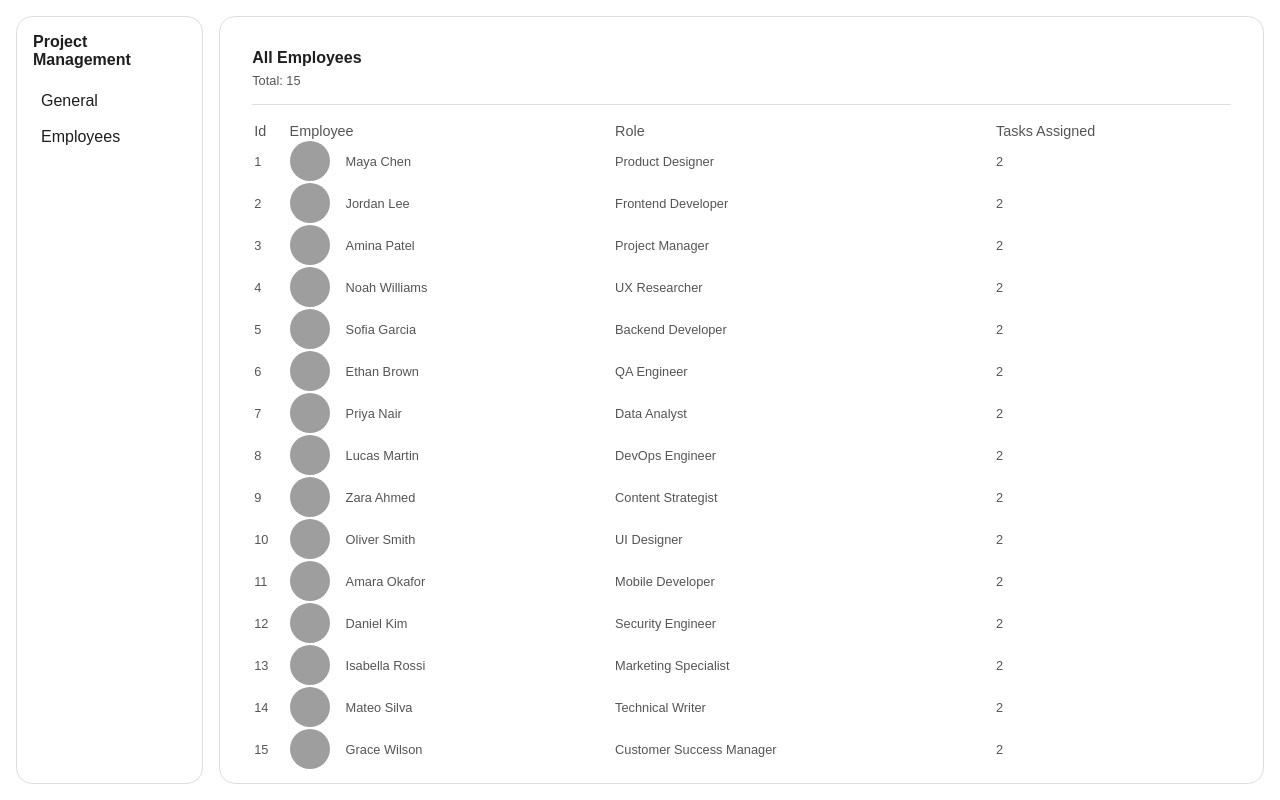
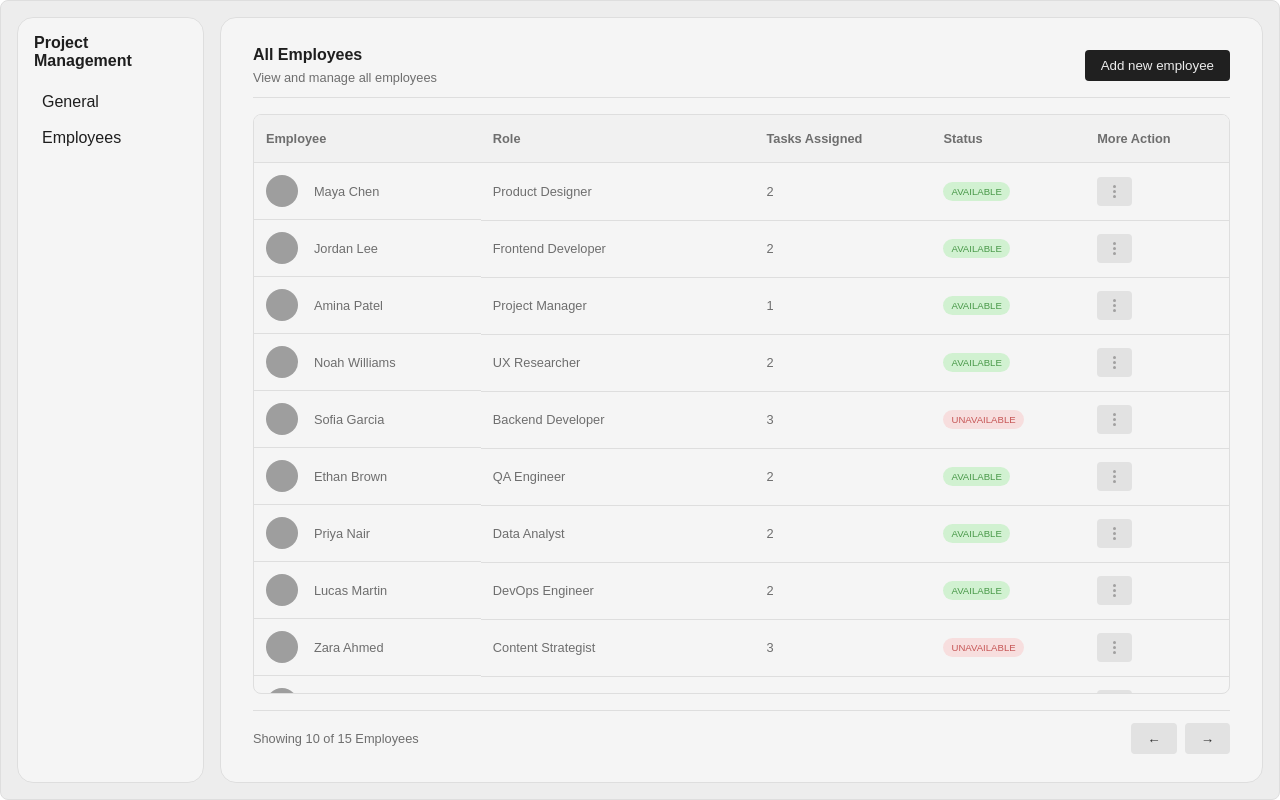
Before and after one commit to Afker99/el-proyecto, a React (Vite) app: page /employees in a window 1280 px wide. Built offline with nearby package versions, Linux system fonts and the light colour scheme; grey boxes are pictures that could not be loaded.

Commit message:
Layout improvements in table

```diff
--- a/src/App.tsx
+++ b/src/App.tsx
@@ -1,5 +1,4 @@
 import styles from "./global.module.scss";
-
 
 import { BrowserRouter, Routes, Route } from "react-router-dom";
 
@@ -8,6 +7,8 @@ import Sidebar from "./components/Sidebar/Sidebar";
 import Homepage from "./components/Homepage/Homepage";
 
 import { EmployeeProvider } from "./Contexts/EmployeeContext";
+
+
 
 function App() {
   return (
--- a/src/Contexts/EmployeeContext.tsx
+++ b/src/Contexts/EmployeeContext.tsx
@@ -6,7 +6,9 @@ type EmployeesContextValue = {
   employees: Employee[];
 };
 
-const EmployeeContext = createContext<EmployeesContextValue | undefined>(undefined);
+const EmployeeContext = createContext<EmployeesContextValue | undefined>(
+  undefined,
+);
 
 interface InitialState {
   employees: Employee[];
@@ -33,7 +35,7 @@ const initialState: InitialState = {
       name: "Amina Patel",
       role: "Project Manager",
       imageUrl: "https://i.pravatar.cc/150?img=3",
-      tasks: ["Plan sprint schedule", "Update project timeline"],
+      tasks: ["Plan sprint schedule",],
     },
     {
       id: "4",
@@ -47,7 +49,7 @@ const initialState: InitialState = {
       name: "Sofia Garcia",
       role: "Backend Developer",
       imageUrl: "https://i.pravatar.cc/150?img=5",
-      tasks: ["Create employee API", "Add request validation"],
+      tasks: ["Create employee API", "Add request validation", "Check dependency alerts"],
     },
     {
       id: "6",
@@ -75,14 +77,14 @@ const initialState: InitialState = {
       name: "Zara Ahmed",
       role: "Content Strategist",
       imageUrl: "https://i.pravatar.cc/150?img=9",
-      tasks: ["Draft help center content", "Review product copy"],
+      tasks: ["Draft help center content", "Review product copy", "Check dependency alerts"],
     },
     {
       id: "10",
       name: "Oliver Smith",
       role: "UI Designer",
       imageUrl: "https://i.pravatar.cc/150?img=10",
-      tasks: ["Design settings page", "Update icon library"],
+      tasks: ["Design settings page", ],
     },
     {
       id: "11",
@@ -103,7 +105,7 @@ const initialState: InitialState = {
       name: "Isabella Rossi",
       role: "Marketing Specialist",
       imageUrl: "https://i.pravatar.cc/150?img=13",
-      tasks: ["Prepare launch campaign", "Update social media calendar"],
+      tasks: ["Prepare launch campaign"],
     },
     {
       id: "14",
@@ -117,7 +119,7 @@ const initialState: InitialState = {
       name: "Grace Wilson",
       role: "Customer Success Manager",
       imageUrl: "https://i.pravatar.cc/150?img=15",
-      tasks: ["Follow up with customers", "Prepare support trends summary"],
+      tasks: ["Follow up with customers", "Prepare support trends summary", "Check dependency alerts"],
     },
   ],
 };
@@ -131,11 +133,16 @@ function reducer(state: InitialState, action: EmpAction) {
   }
 }
 
-function EmployeeProvider({ children }: { children: ReactNode }): React.JSX.Element {
-
-    const [{employees}] = useReducer(reducer, initialState);
+function EmployeeProvider({
+  children,
+}: {
+  children: ReactNode;
+}): React.JSX.Element {
+  const [{ employees }] = useReducer(reducer, initialState);
   return (
-    <EmployeeContext.Provider value={{employees}}>{children}</EmployeeContext.Provider>
+    <EmployeeContext.Provider value={{ employees }}>
+      {children}
+    </EmployeeContext.Provider>
   );
 }
 
@@ -146,4 +153,4 @@ function useEmployees() {
   return context;
 }
 
-export {EmployeeProvider, useEmployees}
+export { EmployeeProvider, useEmployees };
--- a/src/components/Employees/Employees.tsx
+++ b/src/components/Employees/Employees.tsx
@@ -1,6 +1,10 @@
 import { useEmployees } from "../../Contexts/EmployeeContext";
 import type Employee from "../../model/EmpInterface";
 import styles from "./styles.module.scss";
+import global from "../../global.module.scss";
+// import icon from "../../assets/sprite.svg"
+
+import { EMPLOYEES_PER_PAGE } from "../../model/Global";
 
 interface EmployeesProps {
   employees: Employee[];
@@ -8,27 +12,40 @@ interface EmployeesProps {
 
 function Employees(): React.JSX.Element {
   const { employees }: EmployeesProps = useEmployees();
-  const theaders: string[] = ["Id", "Employee", "Role", "Tasks Assigned"];
+  const theaders: string[] = [
+    "Employee",
+    "Role",
+    "Tasks Assigned",
+    "Status",
+    "More Action",
+  ];
   return (
     <div className={styles.employees}>
-      <div>
-        <h2 className={styles.employeesHeading}>All Employees</h2>
-        <p className={styles.employeesCount}>Total: {employees.length}</p>
-      </div>
-      <div>
+      <header>
+        <div>
+          <h2 className={styles.employeesHeading}>All Employees</h2>
+          <p className={styles.employeesCount}>View and manage all employees</p>
+        </div>
+        <div>
+          <button className={`${global.btn} ${global.btnMain}`}>
+            Add new employee
+          </button>
+        </div>
+      </header>
+
+      <main>
         <table className={styles.table}>
-          <thead>
+          <thead className={styles.tableHeaders}>
             <tr>
               {theaders.map((header) => (
-                <td className={styles.tableHeaders}>{header}</td>
+                <th className={styles.tableHeadersCell}>{header}</th>
               ))}
             </tr>
           </thead>
           <tbody>
             {employees.map((emp) => (
               <tr key={emp.id} className={styles.tableRow}>
-                <td>{emp.id}</td>
-                <td className={styles.tableEmployee}>
+                <td className={`${styles.tableEmployee} ${styles.tableCell}`}>
                   <img
                     className={styles.tableEmpPic}
                     src={emp.imageUrl}
@@ -36,13 +53,51 @@ function Employees(): React.JSX.Element {
                   />
                   <span className={styles.tableEmpName}>{emp.name}</span>
                 </td>
-                <td>{emp.role}</td>
-                <td>{emp.tasks.length}</td>
+                <td className={styles.tableCell}>{emp.role}</td>
+                <td className={styles.tableCell}>{emp.tasks.length}</td>
+                <td className={styles.tableCell}>
+                  {emp.tasks.length < 3 ? (
+                    <span
+                      className={`${styles.tableStatus} ${styles.tableStatusAvailable}`}
+                    >
+                      Available
+                    </span>
+                  ) : (
+                    <span
+                      className={`${styles.tableStatus} ${styles.tableStatusUnavailable}`}
+                    >
+                      Unavailable
+                    </span>
+                  )}
+                </td>
+                <td className={styles.tableCell}>
+                  <button className={`${global.btn} ${global.btnSecondary}`}>
+                    <span className={styles.moreAction}></span>
+                    <span className={styles.moreAction}></span>
+                    <span className={styles.moreAction}></span>
+                  </button>
+                </td>
               </tr>
             ))}
           </tbody>
         </table>
-      </div>
+      </main>
+
+      <footer>
+        <div>
+          <p className={styles.employeesCount}>
+            Showing {EMPLOYEES_PER_PAGE} of {employees.length} Employees
+          </p>
+        </div>
+        <div>
+          <button className={`${global.btn} ${global.btnSecondary}`}>
+            &larr;
+          </button>
+          <button className={`${global.btn} ${global.btnSecondary}`}>
+            &rarr;
+          </button>
+        </div>
+      </footer>
     </div>
   );
 }
--- a/src/components/Employees/styles.module.scss
+++ b/src/components/Employees/styles.module.scss
@@ -1,10 +1,10 @@
 .employees {
   flex: 1;
+  background-color: #f5f5f5;
   border: 1px solid #dedede;
   border-radius: 1rem;
-  padding: 2rem;
+  padding: 1rem 2rem;
   overflow: hidden;
-
 
   font-size: 0.8rem;
   color: #555555;
@@ -13,29 +13,59 @@
   flex-direction: column;
   gap: 1rem;
 
+  font-size: 0.8rem;
+  color: #6e6e6e;
+
   &Heading {
     font-weight: 600;
     font-size: 1rem;
     color: #1e1e1e;
     padding-bottom: 0.4rem;
   }
+}
 
-  &Count {
-    border-bottom: 1px solid #dedede;
-    padding-bottom: 1rem;
-  }
+header {
+  flex: 0;
+  display: flex;
+  justify-content: space-between;
+  align-items: center;
+  border-bottom: 1px solid #dedede;
+  padding: 0.75rem 0;
+}
+
+main {
+  flex: 1;
+  width: 100%;
+  overflow-y: scroll;
+  border: 1px solid #dedede;
+  border-radius: 0.5rem;
 }
 
 .table {
   width: 100%;
+  border-collapse: collapse;
 
-  &Row {
-    padding: 1rem;
+  &Cell {
+    padding: 0.75rem;
     border-bottom: 1px solid #dedede;
   }
 
+  &Row:last-child > &Cell {
+    border: 0;
+  }
+
   &Headers {
-    font-size: 0.9rem;
+    text-align: left;
+    font-size: 0.8rem;
+    font-weight: bold;
+
+    &Cell {
+      font-weight: 600;
+      padding: 1rem 0.75rem;
+      background-color: #f1f1f1;
+      border-bottom: 1px solid #dedede;
+      // border: 1px solid;
+    }
   }
 
   &Employee {
@@ -44,7 +74,7 @@
   }
 
   &EmpPic {
-    width: 2.5rem;
+    width: 2rem;
     height: auto;
     border-radius: 100%;
   }
@@ -52,4 +82,51 @@
   &EmpName {
     margin-left: 1rem;
   }
+
+  &Status {
+    font-size: 0.6rem;
+    text-transform: uppercase;
+    display: inline-block;
+    padding: 0.25rem 0.5rem;
+    border-radius: 99rem;
+
+    &Available {
+      color: rgb(73, 153, 73);
+      background-color: rgb(209, 241, 209);
+    }
+
+    &Unavailable {
+      color: rgb(198, 87, 87);
+      background-color: rgb(247, 222, 222);
+    }
+  }
 }
+
+.moreAction {
+  display: block;
+  width: 3px;
+  height: 3px;
+  background-color: #a1a0a0;
+  border-radius: 100rem;
+  margin-bottom: 2px;
+
+  &:last-child {
+    margin-bottom: 0;
+  }
+}
+
+
+
+footer {
+  flex: 0;
+  display: flex;
+  justify-content: space-between;
+  align-items: center;
+  border-top: 1px solid #dedede;
+  padding: 0.75rem 0;
+
+  & > div:last-child {
+    display: flex;
+    gap: 0.5rem;
+  }
+}
--- a/src/components/Sidebar/styles.module.scss
+++ b/src/components/Sidebar/styles.module.scss
@@ -1,5 +1,6 @@
 .sidebar {
   flex: 0 1 15%;
+  background-color: #f5f5f5;
   border: 1px solid #dedede;
   border-radius: 1rem;
   padding: 1rem;
--- a/src/global.module.scss
+++ b/src/global.module.scss
@@ -12,4 +12,41 @@
   padding: 1rem;
   display: flex;
   gap: 1rem;
+  background-color: #ededed;
 }
+
+.btn {
+  padding: 0.5rem 1rem;
+  border: none;
+  border-radius: 0.25rem;
+  background-color: none;
+  cursor: pointer;
+  transform: scale(1);
+  transition: all 0.2s;
+
+  &:hover {
+    transform: scale(1.02);
+  }
+
+  &:active {
+    transform: scale(0.98);
+  }
+
+  &Main {
+    background-color: #202020;
+    color: #ededed;
+
+    &:hover {
+      background-color: #101010;
+    }
+  }
+
+  &Secondary {
+    background-color: #e2e2e2;
+    color: #2e2e2e;
+
+    &:hover {
+      background-color: #d9d8d8;
+    }
+  }
+}
--- a/src/model/EmpInterface.tsx
+++ b/src/model/EmpInterface.tsx
@@ -3,5 +3,5 @@ export default interface Employee {
   name: string;
   role: string;
   imageUrl: string;
-  tasks: string[]
+  tasks: string[];
 }
--- /dev/null
+++ b/src/model/Global.tsx
@@ -0,0 +1 @@
+export const EMPLOYEES_PER_PAGE: number =  10;
```
Also changed, not shown: image.png (added), src/assets/sprite.svg (added). Lines whose indentation alone changed are shown as unchanged.
